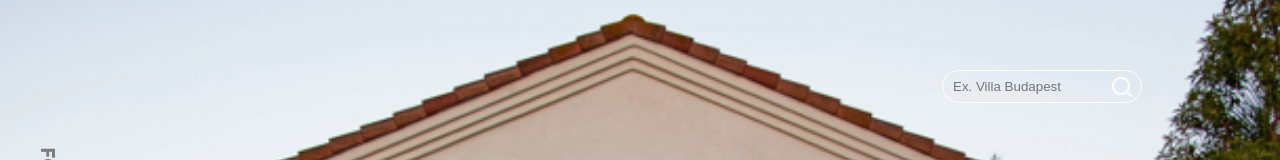
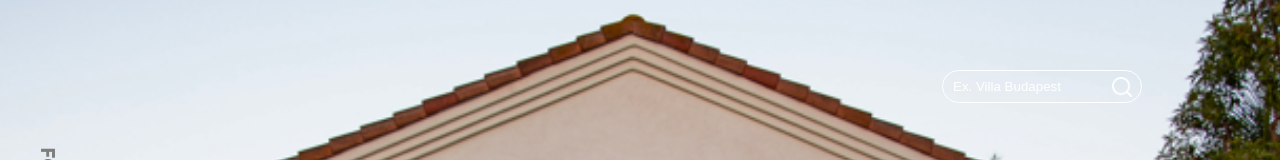
Before and after one commit to darlamai/ejercicioGIT, a plain HTML site: page deber_proyecto/corregidos/index.html in a window 1280 px wide. Shown: the part 375-535 px from the top of the page. Drawn offline with Linux system fonts and the light colour scheme.

```diff
--- a/deber_proyecto/corregidos/style_desktop.css
+++ b/deber_proyecto/corregidos/style_desktop.css
@@ -29,7 +29,6 @@
   overflow: hidden;
   padding-bottom: 85%;
   margin-bottom: 35px;
-  background-color: rgba(0, 0, 0, 0.5);
 }
 
 .etiquetas_intro {
@@ -99,10 +98,15 @@
   right:10%;
 }
 
+.search-bar::placeholder {
+  color: white; /* Cambia #FF0000 al color que desees */
+}
+
 .search-bar {
   padding: 8px 30px 8px 10px;
   border: 1px solid #ccc;
   border-color: white;
+  color: white;
   border-radius: 20px;
   width: 200px;
   background-image: url('../img/Lupa.png');
```
